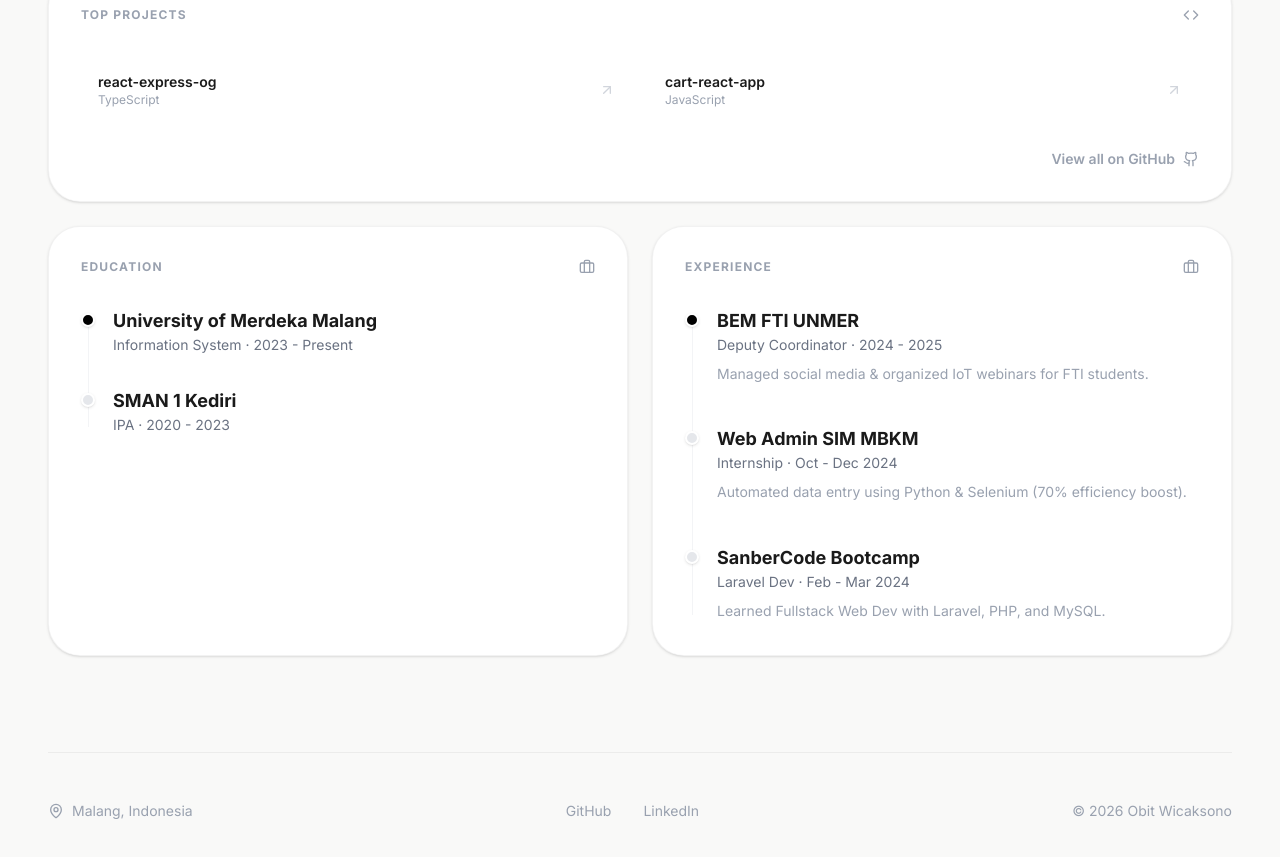
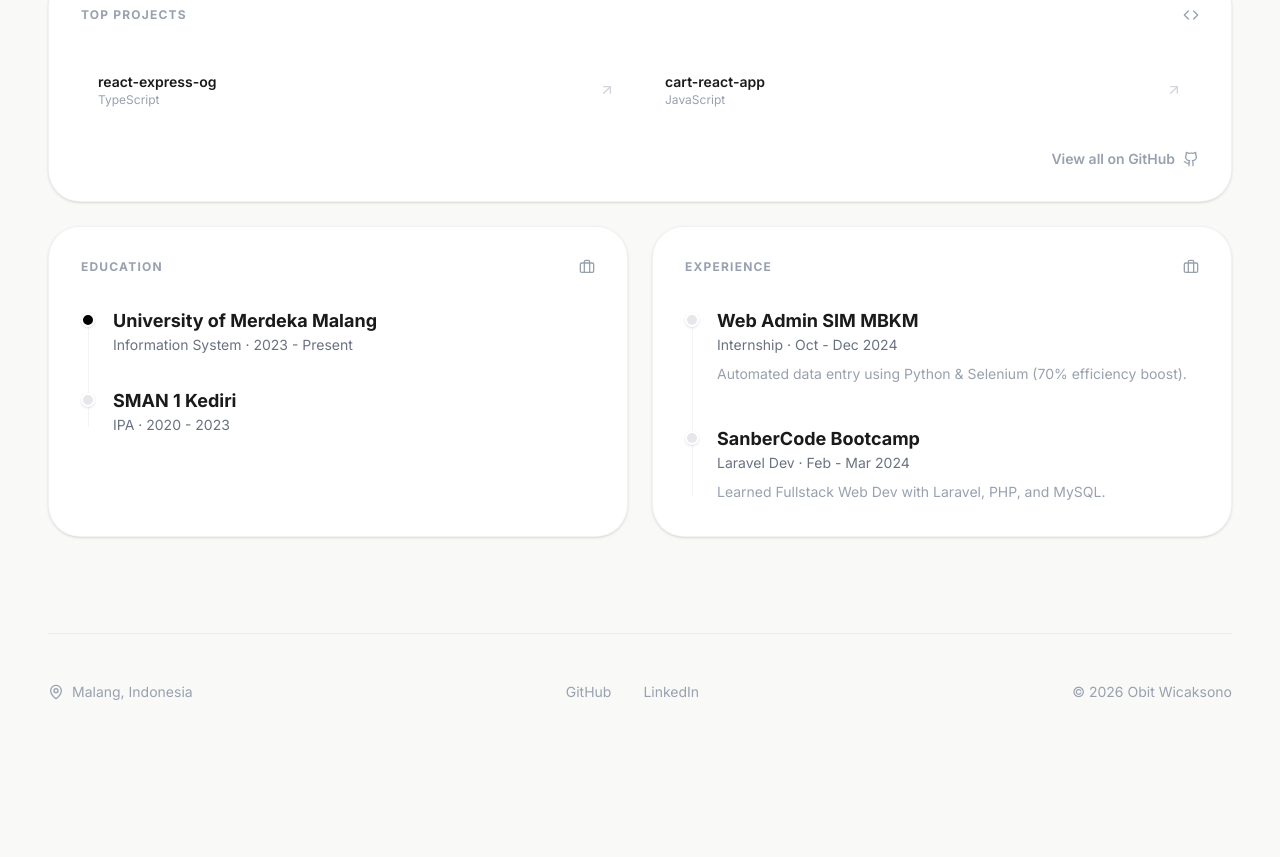
Before and after one commit to obitwicaksono/obit-wicaksono-portfolio, a React (Vite) app: page / in a window 1280 px wide. Shown: the part 973-1830 px from the top of the page. After the commit the page ends 1723 px from the top, so only its background shows below. Built offline with nearby package versions, Linux system fonts and the light colour scheme.

Commit message:
edit exprerience

```diff
--- a/src/App.tsx
+++ b/src/App.tsx
@@ -260,12 +260,6 @@ export default function App() {
 
           <div className="space-y-10 relative before:absolute before:left-[7px] before:top-2 before:bottom-2 before:w-[1px] before:bg-gray-100">
             <div className="relative pl-8">
-              <div className="absolute left-0 top-1.5 w-3.5 h-3.5 rounded-full bg-black border-2 border-white shadow-sm z-10"></div>
-              <h3 className="font-bold text-lg">BEM FTI UNMER</h3>
-              <p className="text-sm text-gray-500">Deputy Coordinator · 2024 - 2025</p>
-              <p className="text-sm text-gray-400 mt-2 leading-relaxed">Managed social media & organized IoT webinars for FTI students.</p>
-            </div>
-            <div className="relative pl-8">
               <div className="absolute left-0 top-1.5 w-3.5 h-3.5 rounded-full bg-gray-200 border-2 border-white shadow-sm z-10"></div>
               <h3 className="font-bold text-lg">Web Admin SIM MBKM</h3>
               <p className="text-sm text-gray-500">Internship · Oct - Dec 2024</p>
```
